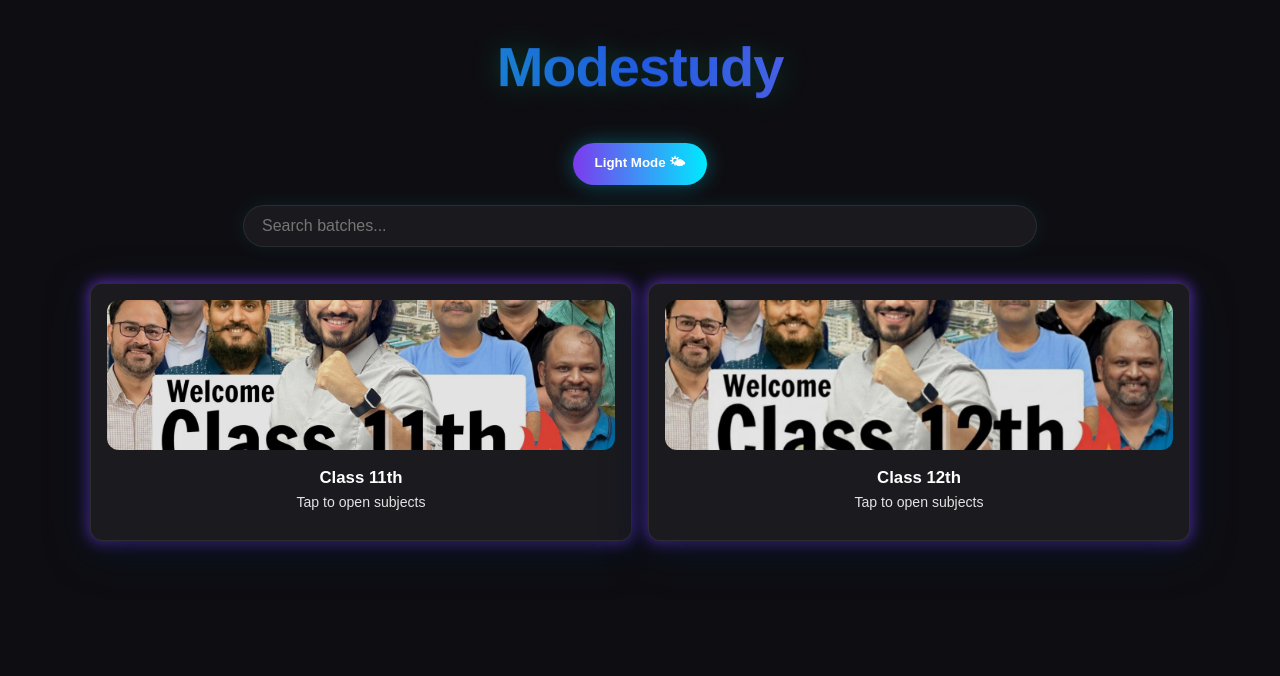
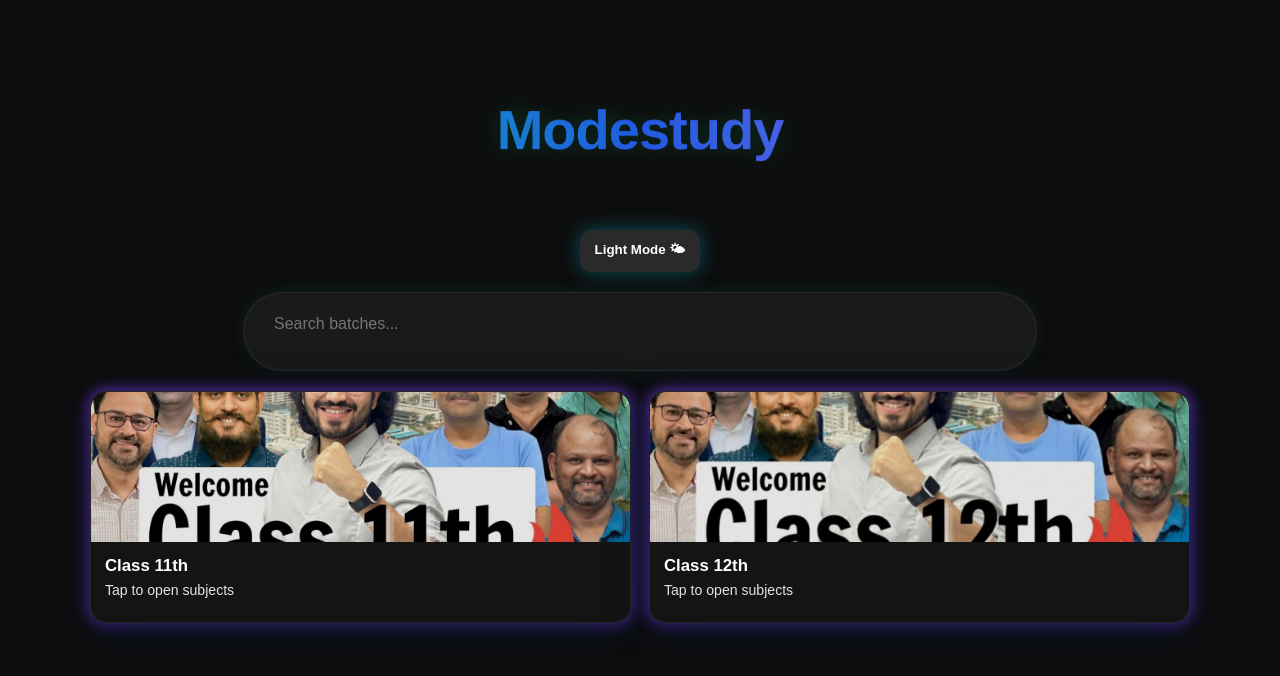
Before and after one commit to Moderatorboy/modistudy, a React (Vite) app: page / in a window 1280 px wide. Shown: the top 676 px of the page. Built offline with nearby package versions, Linux system fonts and the light colour scheme.

Commit message:
Update index.css

```diff
--- a/src/index.css
+++ b/src/index.css
@@ -1,119 +1,172 @@
 body {
-  font-family: 'Poppins', sans-serif;
-  background: #0e0e12;
-  color: white;
+  background: #0d0d0d;
+  color: #fff;
+  font-family: "Poppins", sans-serif;
   margin: 0;
-  text-align: center;
+  padding: 0;
 }
 
-.app-header {
-  display: flex;
-  flex-direction: column;
-  align-items: center;
-  padding: 1rem;
+.alt-theme {
+  background: #f6f6f6 !important;
+  color: #000 !important;
 }
 
+.main-container {
+  padding-bottom: 40px;
+}
+
+/* HEADER */
+.hero {
+  text-align: center;
+  padding: 25px 0 5px 0;
+}
 .logo {
-  font-size: 2rem;
-  background: linear-gradient(90deg, #ff69b4, #ffa07a);
+  font-size: 32px;
+  font-weight: 800;
+  background: linear-gradient(90deg, #6a5af9, #b76dfd);
   -webkit-background-clip: text;
   -webkit-text-fill-color: transparent;
-  font-weight: 700;
-  letter-spacing: 2px;
 }
 
-.search-bar {
-  margin-top: 0.5rem;
-  padding: 0.6rem 1rem;
-  width: 80%;
-  border-radius: 25px;
+.theme-toggle {
+  display: block;
+  margin: 0 auto 20px;
+  padding: 10px 15px;
+  border-radius: 12px;
   border: none;
-  outline: none;
-  background: #1c1c24;
+  cursor: pointer;
+  background: #2a2a2a;
   color: white;
 }
 
-.back-btn {
-  margin: 10px;
-  background: #222;
-  color: #fff;
+.search-box {
+  text-align: center;
+}
+.search-box input {
+  width: 90%;
+  padding: 12px 14px;
+  margin-bottom: 15px;
+  border-radius: 12px;
   border: none;
-  padding: 8px 14px;
-  border-radius: 8px;
-  cursor: pointer;
+  background: #1a1a1a;
+  color: white;
 }
 
+/* BACK BUTTON */
+.nav-back button {
+  margin-left: 10px;
+  padding: 8px 12px;
+  background: #333;
+  border-radius: 10px;
+  border: none;
+  color: white;
+}
+
+/* GRID */
 .grid {
-  display: grid;
-  grid-template-columns: repeat(auto-fit, minmax(200px, 1fr));
-  gap: 1rem;
   width: 90%;
   margin: auto;
-  padding-top: 1rem;
+  display: grid;
+  grid-template-columns: repeat(auto-fit, minmax(230px, 1fr));
+  gap: 18px;
 }
 
 .card {
-  background: #1a1a1f;
-  padding: 1rem;
-  border-radius: 12px;
+  background: #141414;
+  border-radius: 16px;
+  padding-bottom: 10px;
   cursor: pointer;
-  transition: 0.3s;
+  transition: 0.2s;
 }
 .card:hover {
-  background: #292933;
+  transform: scale(1.02);
 }
-.card img {
+
+.img-wrap {
   width: 100%;
-  border-radius: 12px;
+  height: 150px;
+  overflow: hidden;
+  border-radius: 16px 16px 0 0;
 }
-.resources a {
-  color: #ff91a4;
-  margin: 0 10px;
-  text-decoration: none;
+.img-wrap img {
+  width: 100%;
+  height: 100%;
+  object-fit: cover;
 }
-.progress-bar {
-  background: #2e2e38;
-  border-radius: 10px;
-  height: 8px;
-  margin: 10px auto;
-  width: 80%;
-  overflow: hidden;
+
+.meta {
+  padding: 10px;
 }
-.fill {
-  background: linear-gradient(90deg, #ff69b4, #ffa07a);
-  height: 100%;
-  transition: width 0.3s ease;
+.meta .name {
+  font-weight: 700;
 }
-.lecture-card {
-  background: #1c1c22;
-  border-radius: 10px;
-  margin: 10px auto;
-  padding: 10px;
-  width: 80%;
-  text-align: left;
+
+/* LIST */
+.list {
+  width: 90%;
+  margin: auto;
 }
+.list button {
+  display: block;
+  width: 100%;
+  padding: 15px;
+  margin-bottom: 10px;
+  border-radius: 14px;
+  border: none;
+  background: #222;
+  color: white;
+  font-size: 16px;
+}
+
 .lecture-row {
   display: flex;
   align-items: center;
-  gap: 10px;
+  gap: 12px;
+  margin-bottom: 12px;
 }
-.lecture-row button {
+.lec-btn {
   flex: 1;
-  background: none;
+  padding: 12px;
+  border-radius: 12px;
+  border: none;
+  background: #2d2d2d;
   color: white;
-  border: none;
-  text-align: left;
-  cursor: pointer;
 }
+
+/* PROGRESS */
+.progress-bar {
+  width: 100%;
+  height: 10px;
+  background: #333;
+  border-radius: 10px;
+  margin: 10px 0;
+}
+.progress-bar div {
+  height: 10px;
+  background: #6a5af9;
+  border-radius: 10px;
+}
+.progress-text {
+  font-size: 14px;
+  opacity: 0.8;
+}
+
+/* VIDEO PAGE */
+.embed {
+  position: relative;
+  padding-bottom: 56.2%;
+  height: 0;
+  border-radius: 12px;
+  overflow: hidden;
+}
+.embed iframe {
+  position: absolute;
+  width: 100%;
+  height: 100%;
+}
+
 .quote {
-  font-size: 0.8rem;
-  color: #bdbdbd;
-  margin-left: 30px;
+  font-size: 15px;
+  margin-bottom: 10px;
+  opacity: 0.8;
 }
-.player iframe {
-  width: 90%;
-  height: 500px;
-  border: none;
-  border-radius: 12px;
-  margin-top: 1rem;
-}
```
